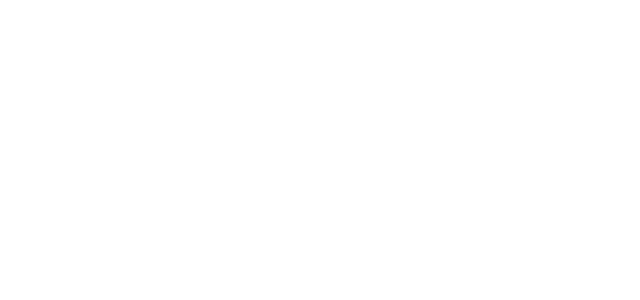
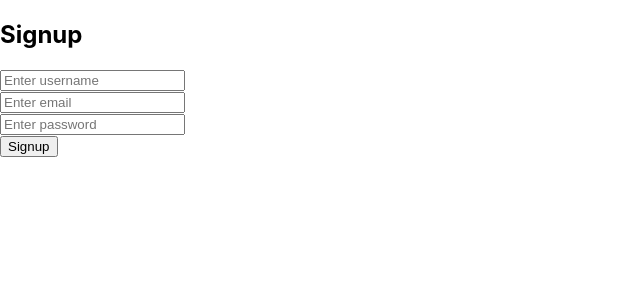
Before and after one commit to Karthiknaidu9/Collabaration-Project, a React (Create React App) app in the folder frontend/: page /register in a window 1280 px wide. Before the commit this address had no page. Shown: the top 300 px of the page, without its empty margins (0-640 px from the left). Built offline with nearby package versions, Linux system fonts and the light colour scheme.

Commit message:
saving changes

```diff
--- a/frontend/src/App.js
+++ b/frontend/src/App.js
@@ -2,11 +2,15 @@
 import Login from "./components/Login.jsx";
 import "./App.css";
 import TodosList from "./components/TodosList.jsx";
+import Signup from "./components/signup.js";
+import SearchBar from "./components/SearchBar.js";
 
 function App() {
   return (
     <Routes>
       <Route path="/" element={<TodosList />}></Route>
+      <Route path="/register" element={<Signup/>}></Route>
+      <Route path="/search" element={<SearchBar/>}></Route>
       <Route path="/login" element={<Login />}></Route>
     </Routes>
   );
--- /dev/null
+++ b/frontend/src/components/SearchBar.js
@@ -0,0 +1,60 @@
+import React, { useState, useEffect } from "react";
+
+const SearchBar = () => {
+  const [searchQuery, setSearchQuery] = useState("");
+  const [todos, setTodos] = useState([]);
+  const [filteredTodos, setFilteredTodos] = useState([]);
+
+  useEffect(() => {
+    const fetchTodos = async () => {
+      try {
+        const response = await fetch("http://localhost:5000/tasks");
+        const data = await response.json();
+        setTodos(data);
+        setFilteredTodos(data);
+      } catch (error) {
+        console.error("Error fetching tasks:", error);
+      }
+    };
+    fetchTodos();
+  }, []);
+
+  useEffect(() => {
+    if (!searchQuery.trim()) {
+      setFilteredTodos(todos);
+    } else {
+      setFilteredTodos(
+        todos.filter((todo) =>
+          todo.task.toLowerCase().includes(searchQuery.toLowerCase())
+        )
+      );
+    }
+  }, [searchQuery, todos]);
+
+  return (
+    <div className="p-4">
+      <input
+        type="text"
+        placeholder="Search tasks..."
+        value={searchQuery}
+        onChange={(e) => setSearchQuery(e.target.value)}
+        className="w-full px-4 py-2 border rounded-lg focus:outline-none focus:ring-2 focus:ring-blue-400"
+      />
+      <div className="mt-4">
+        {filteredTodos.map((todo) => (
+          <div
+            key={todo._id}
+            className="p-2 bg-gray-100 border-b"
+          >
+            {todo.task} - <span className="text-gray-500">{todo.status}</span>
+          </div>
+        ))}
+        {filteredTodos.length === 0 && (
+          <p className="text-gray-500">No tasks found</p>
+        )}
+      </div>
+    </div>
+  );
+};
+
+export default SearchBar;
--- /dev/null
+++ b/frontend/src/components/Signup.js
@@ -0,0 +1,65 @@
+import React, { useState } from "react";
+import { useNavigate } from "react-router-dom"; // Import useNavigate from react-router-dom
+
+const Signup = () => {
+  const [username, setUsername] = useState("");
+  const [email, setEmail] = useState("");
+  const [password, setPassword] = useState("");
+  const navigate = useNavigate(); // Create a navigate function
+
+  const handleSignup = (e) => {
+    e.preventDefault();
+    console.log("Signup username:", username, "email:", email, "password:", password);
+
+    // After successful signup (e.g., after calling an API), navigate to the next page
+    navigate("/search"); // Redirect to the search page
+  };
+
+  return (
+    <div className="flex justify-center items-center min-h-screen bg-gray-100">
+      <div className="w-full max-w-sm bg-white p-6 rounded-lg shadow-md">
+        <h2 className="text-2xl font-bold text-center mb-6">Signup</h2>
+        <form onSubmit={handleSignup}>
+          <div className="mb-4">
+            <input
+              type="text"
+              placeholder="Enter username"
+              value={username}
+              onChange={(e) => setUsername(e.target.value)}
+              required
+              className="w-full px-3 py-2 border rounded-lg focus:outline-none focus:ring-2 focus:ring-blue-400"
+            />
+          </div>
+          <div className="mb-4">
+            <input
+              type="email"
+              placeholder="Enter email"
+              value={email}
+              onChange={(e) => setEmail(e.target.value)}
+              required
+              className="w-full px-3 py-2 border rounded-lg focus:outline-none focus:ring-2 focus:ring-blue-400"
+            />
+          </div>
+          <div className="mb-4">
+            <input
+              type="password"
+              placeholder="Enter password"
+              value={password}
+              onChange={(e) => setPassword(e.target.value)}
+              required
+              className="w-full px-3 py-2 border rounded-lg focus:outline-none focus:ring-2 focus:ring-blue-400"
+            />
+          </div>
+          <button
+            type="submit"
+            className="w-full bg-blue-500 text-white py-2 rounded-lg hover:bg-blue-600 transition"
+          >
+            Signup
+          </button>
+        </form>
+      </div>
+    </div>
+  );
+};
+
+export default Signup;
```
